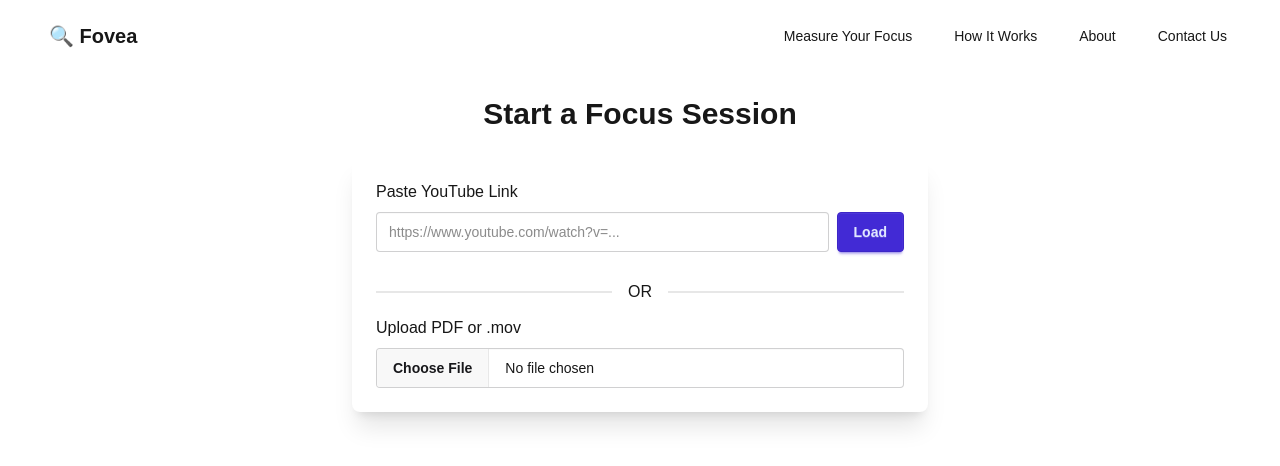
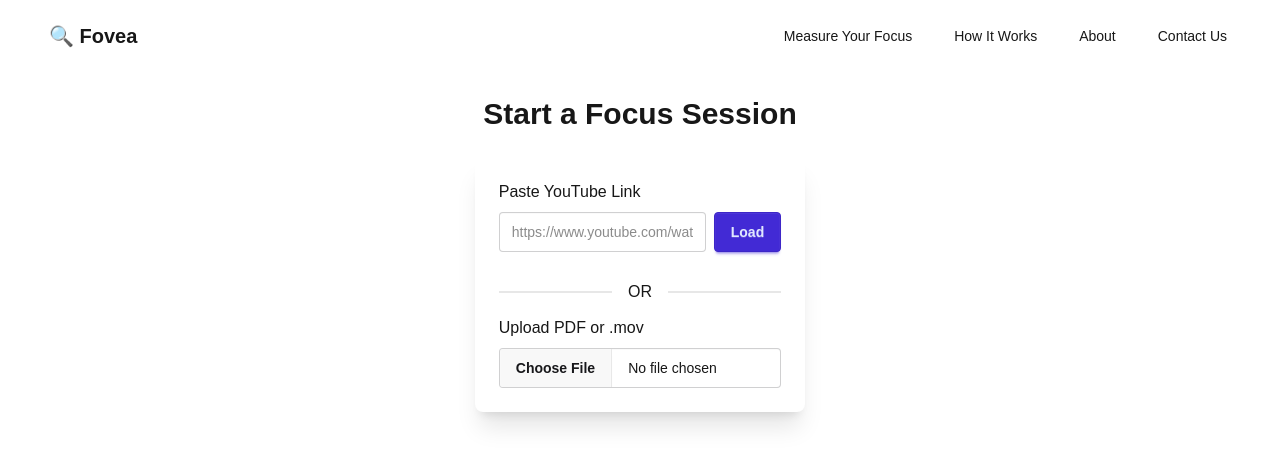
Before and after one commit to natphua/fovea, a Next.js app: page /media-selection in a window 1280 px wide. Shown: the top 466 px of the page. Built offline with nearby package versions, Linux system fonts and the light colour scheme; a web font is replaced by a local one.

Commit message:
added pdf uploads

```diff
--- a/package.json
+++ b/package.json
@@ -9,6 +9,8 @@
     "lint": "eslint"
   },
   "dependencies": {
+    "@react-pdf-viewer/core": "^3.12.0",
+    "@react-pdf-viewer/default-layout": "^3.12.0",
     "daisyui": "^5.1.10",
     "next": "15.5.3",
     "react": "19.1.0",
--- a/src/app/media-selection/page.tsx
+++ b/src/app/media-selection/page.tsx
@@ -1,42 +1,63 @@
 "use client";
 
 import { useState } from "react";
+import dynamic from "next/dynamic";
 import { useFocusSession } from "@/hooks/useFocusSession"; // adjust path
-import WebGazerComponent from "@/components/WebGazer";
+
+// WebGazer only on client
+const WebGazerComponent = dynamic(
+  () => import("@/components/WebGazer"),
+  { ssr: false }
+);
+
+// PDF viewer only on client (avoids pdfjs Node canvas error)
+const PDFViewer = dynamic(
+  () => import("@react-pdf-viewer/core").then((mod) => mod.Worker),
+  { ssr: false }
+);
 
 export default function StartSessionPage() {
   const { startSession, endSession, session } = useFocusSession();
 
   const [youtubeUrl, setYoutubeUrl] = useState("");
-  const [fileUrl, setFileUrl] = useState("");
   const [embedUrl, setEmbedUrl] = useState("");
+  const [hasStarted, setHasStarted] = useState(false);
+  const [pdfFile, setPdfFile] = useState<File | null>(null);
 
-  // handle YouTube input
+  // YouTube embed
   const handleYoutubeSubmit = (e: React.FormEvent) => {
     e.preventDefault();
     const match = youtubeUrl.match(/v=([^&]+)/);
     if (match) {
       setEmbedUrl(`https://www.youtube.com/embed/${match[1]}`);
+      setHasStarted(true);
       startSession();
     }
   };
 
-  // handle file uploads (pdf or mov)
+  // File upload (PDF or MOV)
   const handleFileUpload = (e: React.ChangeEvent<HTMLInputElement>) => {
     const file = e.target.files?.[0];
     if (!file) return;
+
+    setPdfFile(file);
     const url = URL.createObjectURL(file);
-    setFileUrl(url);
-    setEmbedUrl(url); // show it
+    setEmbedUrl(url);
+    setHasStarted(true);
     startSession();
   };
 
   return (
-    <section className="min-h-screen p-6">
+    <section className="min-h-screen p-6 flex flex-col items-center">
       <h1 className="text-3xl font-bold mb-6 text-center">Start a Focus Session</h1>
 
-      {/* Upload or Paste */}
-      <div className="card bg-base-100 shadow-xl p-6 mb-6 max-w-xl mx-auto">
+      {/* Upload UI */}
+      <div
+        className={`transition-opacity duration-700 ${
+          hasStarted ? "opacity-0 pointer-events-none" : "opacity-100"
+        }`}
+      >
+        <div className="card bg-base-100 shadow-xl p-6 mb-6 max-w-xl">
           <form onSubmit={handleYoutubeSubmit} className="mb-4">
             <label className="block mb-2 font-medium">Paste YouTube Link</label>
             <div className="flex gap-2">
@@ -63,10 +84,11 @@ export default function StartSessionPage() {
             />
           </div>
         </div>
+      </div>
 
-      {/* Session Viewer */}
-      {embedUrl && (
-        <div className="relative max-w-5xl mx-auto">
+      {/* Media Viewer */}
+      {hasStarted && embedUrl && (
+        <div className="relative max-w-5xl w-full transition-opacity duration-700 opacity-100">
           {embedUrl.includes("youtube.com") ? (
             <iframe
               src={embedUrl}
@@ -76,14 +98,14 @@ export default function StartSessionPage() {
               allowFullScreen
               className="rounded-lg shadow-lg"
             />
-          ) : embedUrl.endsWith(".pdf") ? (
+          ) : pdfFile?.type === "application/pdf" ? (
             <iframe
               src={embedUrl}
               width="100%"
               height="600"
               className="rounded-lg shadow-lg"
             />
-          ) : embedUrl.endsWith(".mov") ? (
+          ) : pdfFile?.type === "video/quicktime" || pdfFile?.name.endsWith(".mov") ? (
             <video
               src={embedUrl}
               width="100%"
@@ -99,9 +121,18 @@ export default function StartSessionPage() {
       )}
 
       {/* End Session */}
-      {session && embedUrl && (
+      {hasStarted && (
         <div className="text-center mt-6">
-          <button onClick={endSession} className="btn btn-secondary">
+          <button
+            onClick={() => {
+              endSession();
+              setHasStarted(false);
+              setEmbedUrl("");
+              setPdfFile(null);
+              setYoutubeUrl("");
+            }}
+            className="btn btn-secondary"
+          >
             End Session
           </button>
         </div>
--- a/src/hooks/useFocusSession.ts
+++ b/src/hooks/useFocusSession.ts
@@ -21,6 +21,7 @@ export function useFocusSession() {
 
   const endSession = () => {
     if (!session) return;
+    window.webgazer.end();
     const endTime = Date.now();
     const metrics = computeMetrics(gazeData, session.startTime, endTime);
     const fullSession = { ...session, endTime, gazeData, metrics };
```
Also changed, not shown: 1 other file (tests, documents, lock files or other folders). Lines whose indentation alone changed are shown as unchanged.
